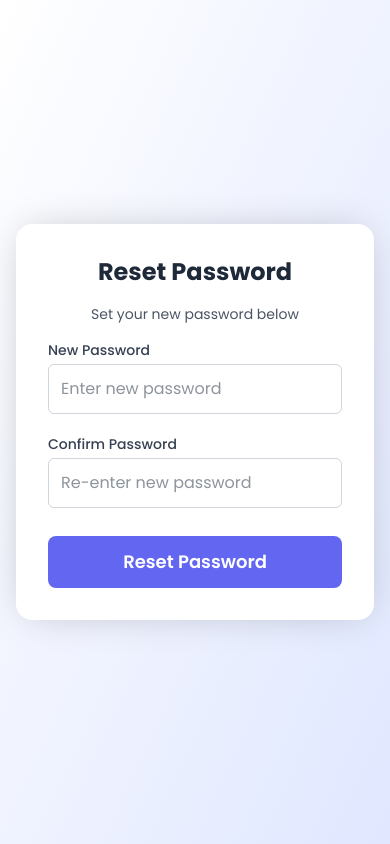
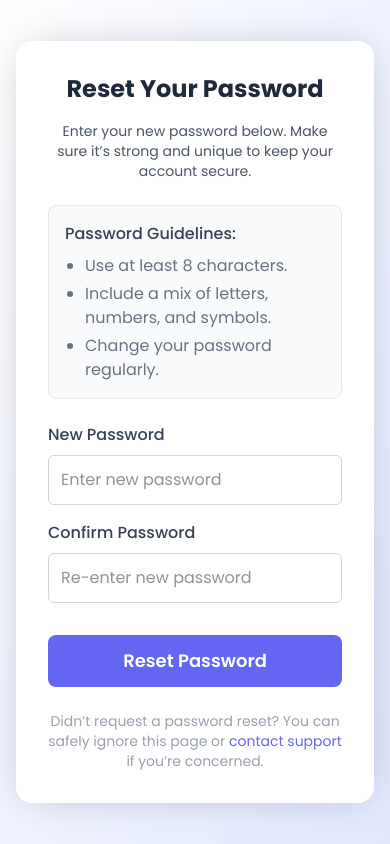
Before and after one commit to Ajinkya6898/Shop-Ease, a React (Vite) app in the folder client/: page /forgot-password/reset in a window 390 px wide. Built offline with nearby package versions, Linux system fonts and the light colour scheme; a web font is replaced by a local one.

Commit message:
added form validations for login signup forgot password page
* added form validations for login signup forgot password page

* added more content for reset page

* added support for mobile devices

---------

Co-authored-by: Ajinkya <ajinkya0608@gmail.com>

```diff
--- a/client/src/pages/Login.jsx
+++ b/client/src/pages/Login.jsx
@@ -1,12 +1,13 @@
 import React from "react";
 import { NavLink, useNavigate } from "react-router-dom";
 import { useDispatch } from "react-redux";
+import { useForm } from "react-hook-form";
 import { login } from "../slices/userSlice";
-import { useForm } from "react-hook-form";
 import PageHeader from "../ui-components/PageHeader";
 import Container from "../ui-components/Container";
 import Button from "../ui-components/Button";
 import FormRow from "../ui-components/FormRow";
+import Spinner from "../ui-components/Spinner";
 
 const Login = () => {
   const dispatch = useDispatch();
@@ -65,7 +66,13 @@ const Login = () => {
           className="w-full"
           disabled={isSubmitting}
         >
-          {isSubmitting ? "Signing in..." : "Sign In"}
+          {isSubmitting ? (
+            <div className="flex items-center justify-center gap-2">
+              <Spinner /> Logging in...
+            </div>
+          ) : (
+            "Login"
+          )}
         </Button>
       </form>
 
--- a/client/src/pages/ResetPassword.jsx
+++ b/client/src/pages/ResetPassword.jsx
@@ -1,50 +1,110 @@
-import React, { useState } from "react";
+import React from "react";
+import { useForm } from "react-hook-form";
 import Container from "../ui-components/Container";
 import Button from "../ui-components/Button";
+import FormRow from "../ui-components/FormRow";
+import Spinner from "../ui-components/Spinner";
+import { NavLink } from "react-router-dom";
+import { PASSWORD_DOS } from "../constant";
+import { FaCheckCircle } from "react-icons/fa";
 
 const ResetPassword = () => {
-  const [password, setPassword] = useState("");
-  const [confirmPassword, setConfirmPassword] = useState("");
+  const {
+    register,
+    handleSubmit,
+    watch,
+    formState: { errors, isSubmitting },
+  } = useForm();
+
+  const onSubmit = (data) => {
+    console.log("Resetting password with:", data);
+    // Handle password reset logic here
+  };
 
   return (
-    <Container maxWidth="max-w-xl" className="parent-container">
-      <div className="space-y-4">
-        <h1 className="text-2xl font-bold text-center">Reset Password</h1>
-        <p className="text-sm text-gray-600 text-center">
-          Set your new password below
-        </p>
+    <Container maxWidth="max-w-lg" className="parent-container">
+      <div className="space-y-6">
+        <div className="text-center space-y-1">
+          <h1 className="text-2xl font-bold">Reset Your Password</h1>
+          <p className="text-sm text-gray-600 mt-4">
+            Enter your new password below. Make sure it’s strong and unique to
+            keep your account secure.
+          </p>
+        </div>
+        <input
+          type="text"
+          name="username"
+          autoComplete="username"
+          className="hidden"
+          aria-hidden="true"
+        />
 
-        <div className="space-y-5">
-          <div>
-            <label className="block text-sm font-medium text-gray-700 mb-1">
-              New Password
-            </label>
+        <div className="text-sm text-gray-500 bg-gray-50 rounded-lg p-4 border border-gray-200">
+          <p className="font-medium mb-2 text-base text-gray-700">
+            Password Guidelines:
+          </p>
+          <ul className="list-disc pl-5 space-y-1">
+            {PASSWORD_DOS.map((text) => (
+              <li key={text} className="text-base">
+                {text}
+              </li>
+            ))}
+          </ul>
+        </div>
+
+        <form className="space-y-5" onSubmit={handleSubmit(onSubmit)}>
+          <FormRow label="New Password" error={errors.password?.message}>
             <input
               type="password"
+              placeholder="Enter new password"
+              autoComplete="new-password"
               className="input-container"
-              placeholder="Enter new password"
-              value={password}
-              onChange={(e) => setPassword(e.target.value)}
+              {...register("password", {
+                required: "Password is required",
+                minLength: {
+                  value: 8,
+                  message: "Password must be at least 8 characters",
+                },
+              })}
             />
-          </div>
+          </FormRow>
 
-          <div>
-            <label className="block text-sm font-medium text-gray-700 mb-1">
-              Confirm Password
-            </label>
+          <FormRow
+            label="Confirm Password"
+            error={errors.confirmPassword?.message}
+          >
             <input
               type="password"
+              placeholder="Re-enter new password"
+              autoComplete="new-password"
               className="input-container"
-              placeholder="Re-enter new password"
-              value={confirmPassword}
-              onChange={(e) => setConfirmPassword(e.target.value)}
+              {...register("confirmPassword", {
+                required: "Please confirm your password",
+                validate: (value) =>
+                  value === watch("password") || "Passwords do not match",
+              })}
             />
-          </div>
+          </FormRow>
+
+          <Button
+            className="w-full mt-4"
+            type="submit"
+            size="large"
+            disabled={isSubmitting}
+          >
+            {isSubmitting ? <Spinner /> : "Reset Password"}
+          </Button>
+        </form>
+
+        <div className="text-center text-sm text-gray-400 mt-6">
+          <p>
+            Didn’t request a password reset? You can safely ignore this page or{" "}
+            <NavLink to="/contact" className="text-brand-500 hover:underline">
+              contact support
+            </NavLink>{" "}
+            if you’re concerned.
+          </p>
         </div>
-
-        <Button className="w-full mt-3" type="submit" size="large">
-          Reset Password
-        </Button>
       </div>
     </Container>
   );
--- a/client/src/pages/Signup.jsx
+++ b/client/src/pages/Signup.jsx
@@ -1,35 +1,88 @@
 import React from "react";
+import { NavLink, useNavigate } from "react-router-dom";
+import { useDispatch } from "react-redux";
+import { useForm } from "react-hook-form";
 import PageHeader from "../ui-components/PageHeader";
-import { NavLink } from "react-router-dom";
 import Container from "../ui-components/Container";
 import Button from "../ui-components/Button";
+import FormRow from "../ui-components/FormRow";
 
 const Signup = () => {
+  const dispatch = useDispatch();
+  const navigate = useNavigate();
+  const {
+    register,
+    handleSubmit,
+    watch,
+    formState: { errors, isSubmitting },
+  } = useForm();
+
+  const onSubmit = (data) => {
+    dispatch(login(data));
+    navigate("/");
+  };
   return (
     <Container maxWidth="max-w-lg" className="parent-container">
       <PageHeader pageHeading="Create an Account" />
 
-      <form className="space-y-4">
+      <form className="space-y-4" onSubmit={handleSubmit(onSubmit)}>
+        <FormRow label="Name" error={errors.userName?.message}>
           <input
+            {...register("userName", {
+              required: "Name is required",
+            })}
             type="text"
+            autoComplete="off"
             placeholder="Full Name"
             className="input-container"
           />
+        </FormRow>
+
+        <FormRow label="Email" error={errors.email?.message}>
           <input
+            {...register("email", {
+              required: "Email is required",
+              pattern: {
+                value: /^\S+@\S+\.\S+$/,
+                message: "Enter a valid email address",
+              },
+            })}
             type="email"
-          placeholder="Email Address"
+            autoComplete="off"
+            placeholder="Enter your email"
             className="input-container"
           />
+        </FormRow>
+
+        <FormRow label="Password" error={errors.password?.message}>
           <input
+            {...register("password", {
+              required: "Password is required",
+              minLength: {
+                value: 8,
+                message: "Password must be at least 8 characters",
+              },
+            })}
             type="password"
-          placeholder="Password"
+            placeholder="Enter your password"
             className="input-container"
           />
+        </FormRow>
+        <FormRow
+          label="Confirm Password"
+          error={errors.confirmPassword?.message}
+        >
           <input
+            {...register("confirmPassword", {
+              required: "Please confirm your password",
+              validate: (value) =>
+                value === watch("password") || "Passwords do not match",
+            })}
             type="password"
             placeholder="Confirm Password"
             className="input-container"
           />
+        </FormRow>
         <Button type="submit" size="large" className="w-full">
           Sign Up
         </Button>
--- a/client/src/ui-components/AppLayout.jsx
+++ b/client/src/ui-components/AppLayout.jsx
@@ -1,4 +1,4 @@
-import React from "react";
+import React, { useState } from "react";
 import { Outlet, useNavigation } from "react-router-dom";
 import Header from "./Header";
 import Sidebar from "./Sidebar";
@@ -6,15 +6,33 @@ import Loader from "./Loader";
 
 const AppLayout = () => {
   const { state } = useNavigation();
+  const [sidebarOpen, setSidebarOpen] = useState(false);
+
+  const toggleSidebar = () => {
+    setSidebarOpen(!sidebarOpen);
+  };
 
   return (
-    <div className="grid grid-cols-[26rem_1fr] grid-rows-[auto_1fr] h-screen">
-      <Header />
-      <Sidebar />
-      <main className="bg-gradient-to-br to-brand-100 py-12 px-[4.8rem] overflow-y-scroll ">
-        {state === "loading" && <Loader />}
-        <Outlet />
-      </main>
+    <div className="h-screen flex flex-col">
+      <Header toggleSidebar={toggleSidebar} />
+
+      <div className="lg:grid lg:grid-cols-[26rem_1fr] lg:grid-rows-[auto_1fr] flex-1 flex flex-col lg:flex-row">
+        <div
+          className={`lg:block fixed inset-0 lg:static bg-black bg-opacity-50 transition-all lg:bg-transparent lg:opacity-100 lg:z-0 z-10 ${
+            sidebarOpen ? "opacity-100" : "opacity-0 pointer-events-none"
+          }`}
+          onClick={() => setSidebarOpen(false)}
+        ></div>
+
+        <Sidebar
+          className={`lg:block ${sidebarOpen ? "block" : "hidden"} lg:flex`}
+        />
+
+        <main className="lg:col-span-1 bg-gradient-to-br to-brand-100 py-12 px-6 overflow-y-scroll flex-1">
+          {state === "loading" && <Loader />}
+          <Outlet />
+        </main>
+      </div>
     </div>
   );
 };
--- /dev/null
+++ b/client/src/ui-components/Spinner.jsx
@@ -0,0 +1,7 @@
+const Spinner = ({ size = "w-5 h-5", color = "border-white" }) => (
+  <div
+    className={`animate-spin rounded-full border-2 border-t-transparent ${size} ${color}`}
+  />
+);
+
+export default Spinner;
```
Also changed, not shown: client/src/pages/ForgotPass.jsx (+32 -29 lines). Lines whose indentation alone changed are shown as unchanged.
